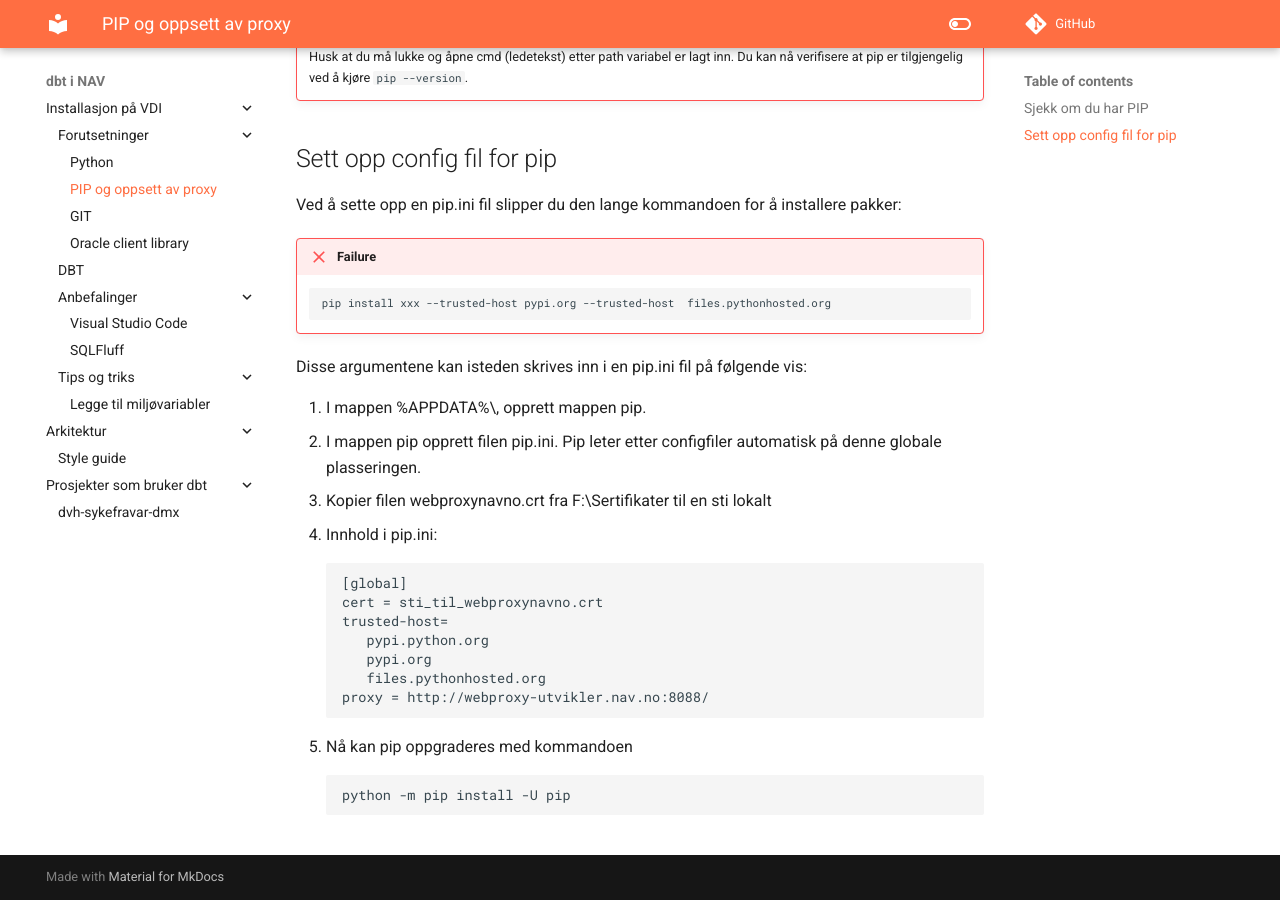
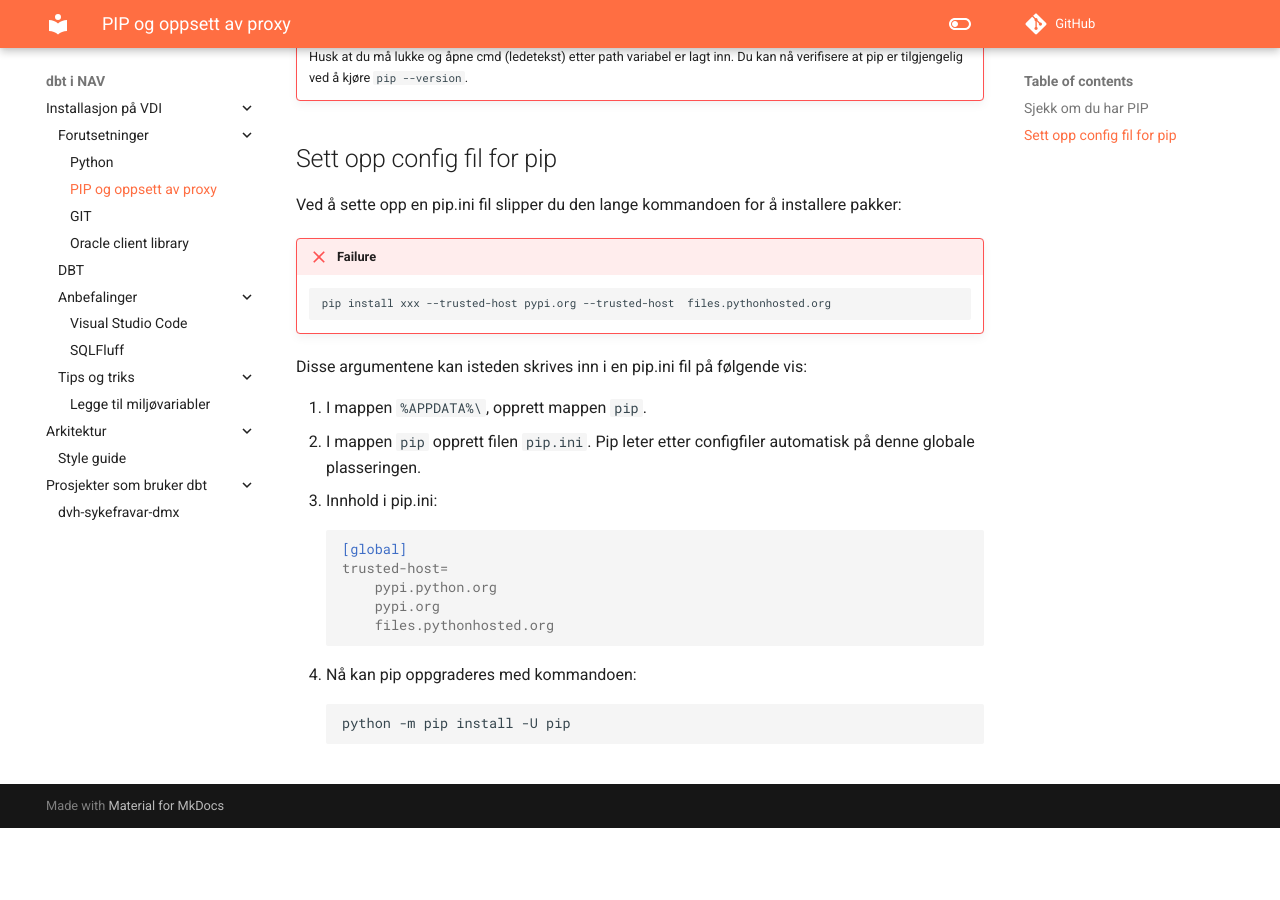
Before and after one commit to navikt/dbt-i-nav, an MkDocs documentation site: the page built from docs/vdi/pip.md, in a window 1280 px wide and 900 px high, scrolled down 893 px. Built offline with MkDocs 1.6.1 and Material for MkDocs 9.7.7, drawn with Linux system fonts in a browser that asks for light colours; comment, search, counter and statistics services are not loaded; after the commit the page ends 1721 px from its top, so only the background shows below that.

`````diff
--- a/docs/vdi/pip.md
+++ b/docs/vdi/pip.md
@@ -53,20 +53,17 @@ Ved å sette opp en pip.ini fil slipper du den lange kommandoen for å installer
     ```
 Disse argumentene kan isteden skrives inn i en pip.ini fil på følgende vis:
 
-1. I mappen %APPDATA%\, opprett mappen pip.
-2. I mappen pip opprett filen pip.ini. Pip leter etter configfiler automatisk på denne globale plasseringen.
-3. Kopier filen webproxynavno.crt fra F:\Sertifikater til en sti lokalt
-4. Innhold i pip.ini:
-    ````
-    [global]
-    cert = sti_til_webproxynavno.crt
-    trusted-host=
-       pypi.python.org
-       pypi.org
-       files.pythonhosted.org
-    proxy = http://webproxy-utvikler.nav.no:8088/
-    ````
-4. Nå kan pip oppgraderes med kommandoen
+1. I mappen `%APPDATA%\`, opprett mappen `pip`.
+2. I mappen `pip` opprett filen `pip.ini`. Pip leter etter configfiler automatisk på denne globale plasseringen.
+3. Innhold i pip.ini:
+```ini
+[global]
+trusted-host=
+    pypi.python.org
+    pypi.org
+    files.pythonhosted.org
+```
+4. Nå kan pip oppgraderes med kommandoen:
 ```shell
 python -m pip install -U pip
 ```
`````
Also changed, not shown: docs/vdi/dbt.md (+2 -2 lines), docs/vdi/sqlfluff.md (+1 -1 lines).
